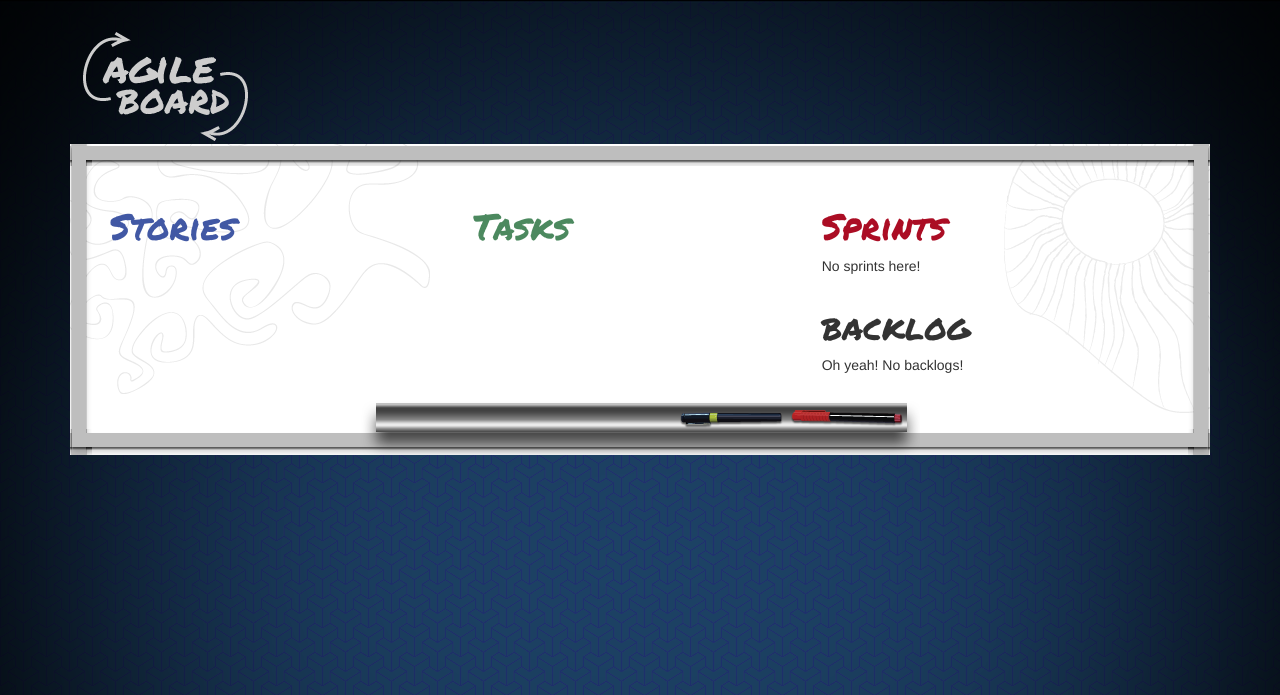
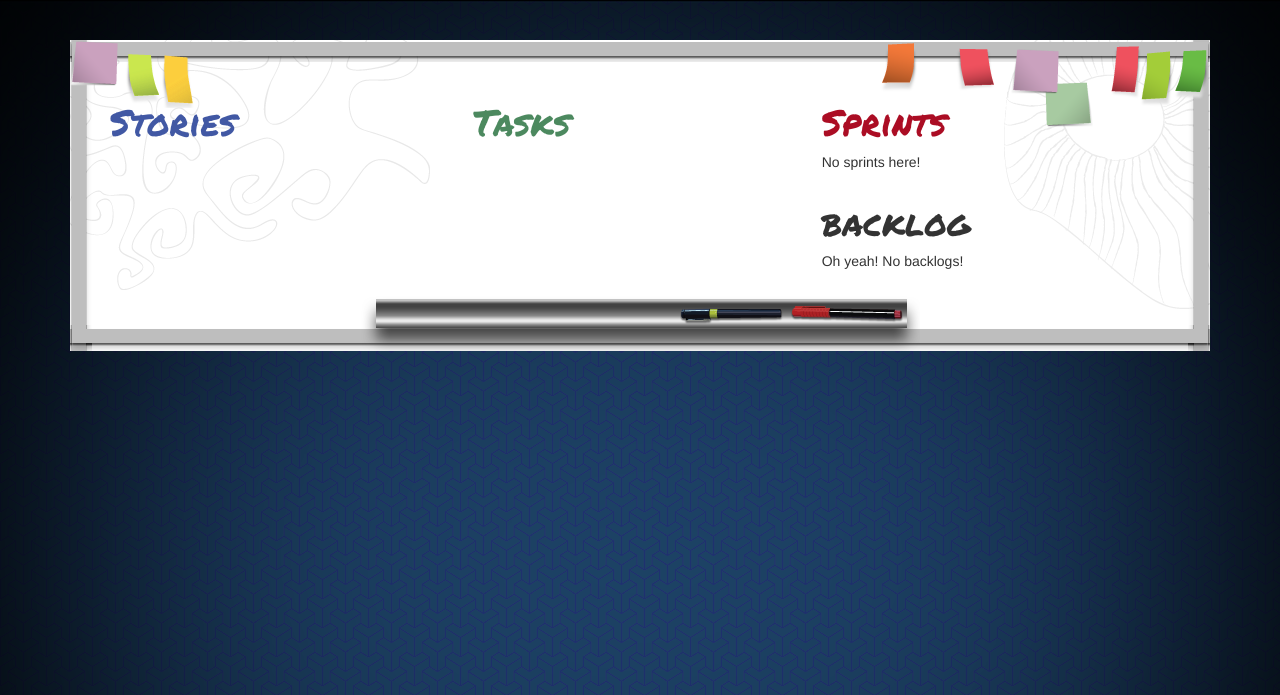
Before and after one commit to OpenSourceSag/django-dash2013, a Django app: template scrum/templates/scrum/whiteboard_read.html in a window 1280 px wide. Shown: the top 695 px of the page. Run offline with Django 3.2, Linux system fonts and the light colour scheme; the template is opened without the code that fills it, so the values that code supplies are empty; some web fonts are replaced.

Commit message:
The board post-it

```diff
--- a/scrum/static/scrum/css/whiteboard.css
+++ b/scrum/static/scrum/css/whiteboard.css
@@ -55,7 +55,8 @@ h3{
     background-color: #FFF;
     padding: 40px;
     padding-bottom: 70px;
-    background-image: url('../images/pencils2.png'), url('../images/board_tl.png'), url('../images/board_tr.png'), url('../images/board_bl.png'), url('../images/board_br.png'), url('../images/board_t.png'), url('../images/board_l.png'), url('../images/board_r.png'), url('../images/board_b.png'), url('../images/doodle_left.png'), url('../images/doodle_right.png');
-    background-position: bottom, top left, top right, bottom left, bottom right, top, left, right, bottom, top left, top right;
-    background-repeat: no-repeat, no-repeat, no-repeat, no-repeat, no-repeat, repeat-x, repeat-y, repeat-y, repeat-x, no-repeat, no-repeat;
+    margin-top: 40px;
+    background-image: url('../images/postit1.png'), url('../images/postit2.png'), url('../images/pencils2.png'), url('../images/board_tl.png'), url('../images/board_tr.png'), url('../images/board_bl.png'), url('../images/board_br.png'), url('../images/board_t.png'), url('../images/board_l.png'), url('../images/board_r.png'), url('../images/board_b.png'), url('../images/doodle_left.png'), url('../images/doodle_right.png');
+    background-position: top left, top right, bottom, top left, top right, bottom left, bottom right, top, left, right, bottom, top left, top right;
+    background-repeat: no-repeat, no-repeat, no-repeat, no-repeat, no-repeat, no-repeat, no-repeat, repeat-x, repeat-y, repeat-y, repeat-x, no-repeat, no-repeat;
 }
--- a/scrum/templates/scrum/whiteboard_read.html
+++ b/scrum/templates/scrum/whiteboard_read.html
@@ -4,6 +4,10 @@
 {% block extra_css %}
     <link href="{% static 'scrum/css/whiteboard.css' %}" rel="stylesheet" media="screen">
 {% endblock %}
+
+{% block header %}
+{% endblock %}
+
 {% block content %}
     <div id=whiteboard_bg>
         <section id=project_head class="row">
```
Also changed, not shown: scrum/static/scrum/css/sprint.css (+5 -5 lines), scrum/static/scrum/images/postit1.png (renamed from scrum/static/_layout/images/postit1.png).
